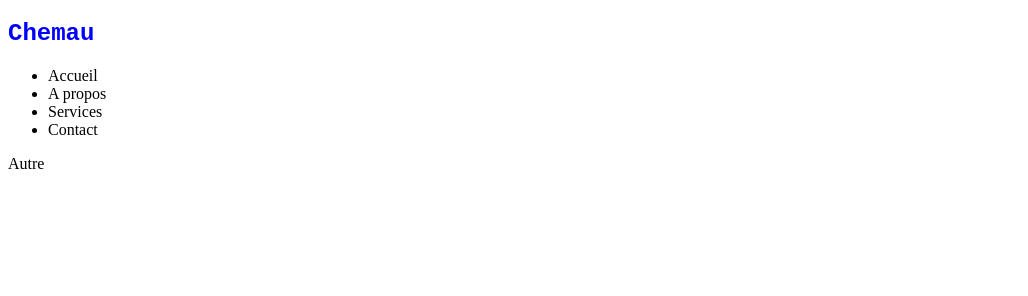
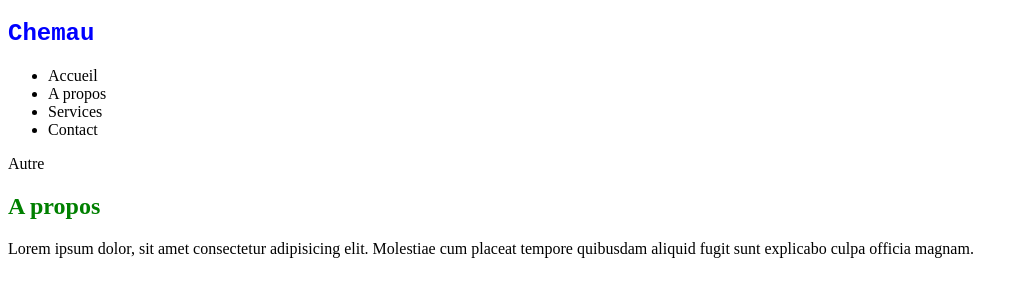
Before and after one commit to HARITIANANomena/monsite, a plain HTML site: page index.html in a window 1280 px wide. Shown: the whole page, without its empty margins (0-1028 px from the left). Drawn offline with Linux system fonts and the light colour scheme.

Commit message:
Ajout d'un sectio apropos

```diff
--- a/index.html
+++ b/index.html
@@ -19,5 +19,10 @@
         </div>
     </nav>
     <p>Autre</p>
+    <section>
+        <h2 class="apro">A propos</h2>
+        <p>Lorem ipsum dolor, sit amet consectetur adipisicing elit. Molestiae cum
+        placeat tempore quibusdam aliquid fugit sunt explicabo culpa officia magnam.</p>
+    </section>
 </body>
 </html>
--- a/styles.css
+++ b/styles.css
@@ -2,3 +2,7 @@
     color: blue;
     font-family: 'Courier New', Courier, monospace;
 }
+
+.apro {
+    color: green;
+}
```
Also changed, not shown: lienMonSite.txt (added).
